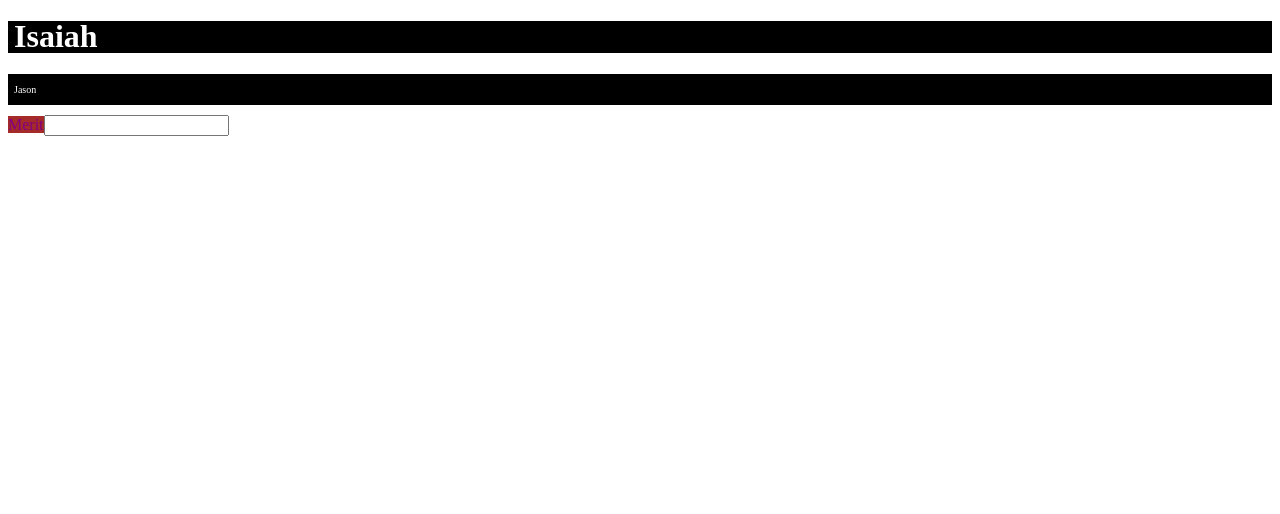
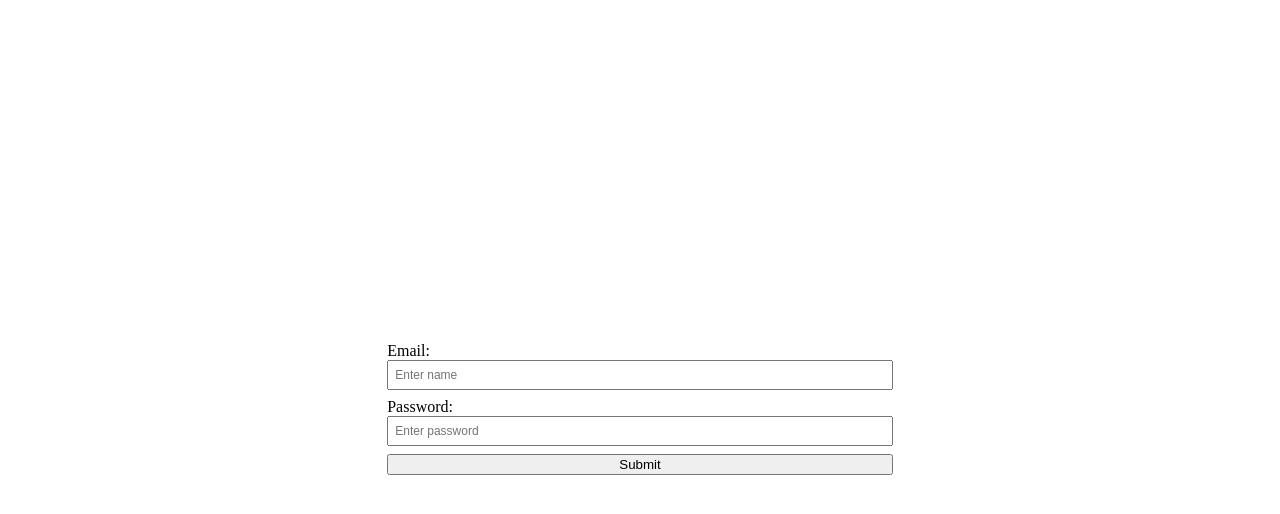
Before and after one commit to asoluka/dyen_react_class, a React (Create React App) app: page / in a window 1280 px wide. Shown: the top 514 px of the page. Built offline with nearby package versions, Linux system fonts and the light colour scheme.

Commit message:
button and flex component created

```diff
--- a/src/App.js
+++ b/src/App.js
@@ -1,27 +1,20 @@
+import { Button } from "./Button";
+import { Flex } from "./Flex";
 import { Input } from "./Input";
-import { Text } from "./Text";
 
 function App() {
   return (
-    <div>
-      <Text
-        type="h1"
-        color="#ffffff"
-        border="1px solid black"
-        lineHeight="1.2rem"
-        backgroundColor="black"
-        padding="5px"
-      >
-        Isaiah
-      </Text>
-      <Text type="p" fontSize="10px">
-        Jason
-      </Text>
-      <Text color="purple" backgroundColor="brown">
-        Merit
-      </Text>
-      <Input />
-    </div>
+    <Flex height="100vh" justifyContent="center" alignItems="center">
+      <Flex flexDirection="column" width="40%">
+        <Input labelTxt="Email:" placeholder="Enter name" type="email" />
+        <Input
+          labelTxt="Password:"
+          placeholder="Enter password"
+          type="password"
+        />
+        <Button>Submit</Button>
+      </Flex>
+    </Flex>
   );
 }
 
--- a/src/Button.js
+++ b/src/Button.js
@@ -1,13 +1,9 @@
 import React from "react";
-import { Text } from "./Text";
 
-function Button() {
+export const Button = (props) => {
   return (
     <>
-      <button>Click me</button>
-      <Text text="Jason" />
+      <button>{props.children}</button>
     </>
   );
-}
-
-export default Button;
+};
--- /dev/null
+++ b/src/Flex.js
@@ -0,0 +1,6 @@
+import React from "react";
+import { flex } from "./theme/styleDefinition";
+
+export const Flex = (props) => {
+  return <div style={{ ...flex, ...props }}>{props.children}</div>;
+};
--- a/src/Input.jsx
+++ b/src/Input.jsx
@@ -1,10 +1,15 @@
 import React from "react";
 
-export const Input = ({ type, placeholder, label, name }) => {
+export const Input = ({ type, placeholder, labelTxt, name }) => {
   return (
     <>
-      <label htmlFor={name}>{label}</label>
-      <input id={name} type={type} placeholder={placeholder} />
+      <label htmlFor={name}>{labelTxt}</label>
+      <input
+        id={name}
+        type={type}
+        placeholder={placeholder}
+        style={{ marginBottom: "8px", fontSize: "12px", padding: "6px" }}
+      />
     </>
   );
 };
--- a/src/theme/styleDefinition.js
+++ b/src/theme/styleDefinition.js
@@ -33,3 +33,7 @@ export const p = {
   backgroundColor: "black",
   padding: "5px",
 };
+
+export const flex = {
+  display: "flex",
+};
```
